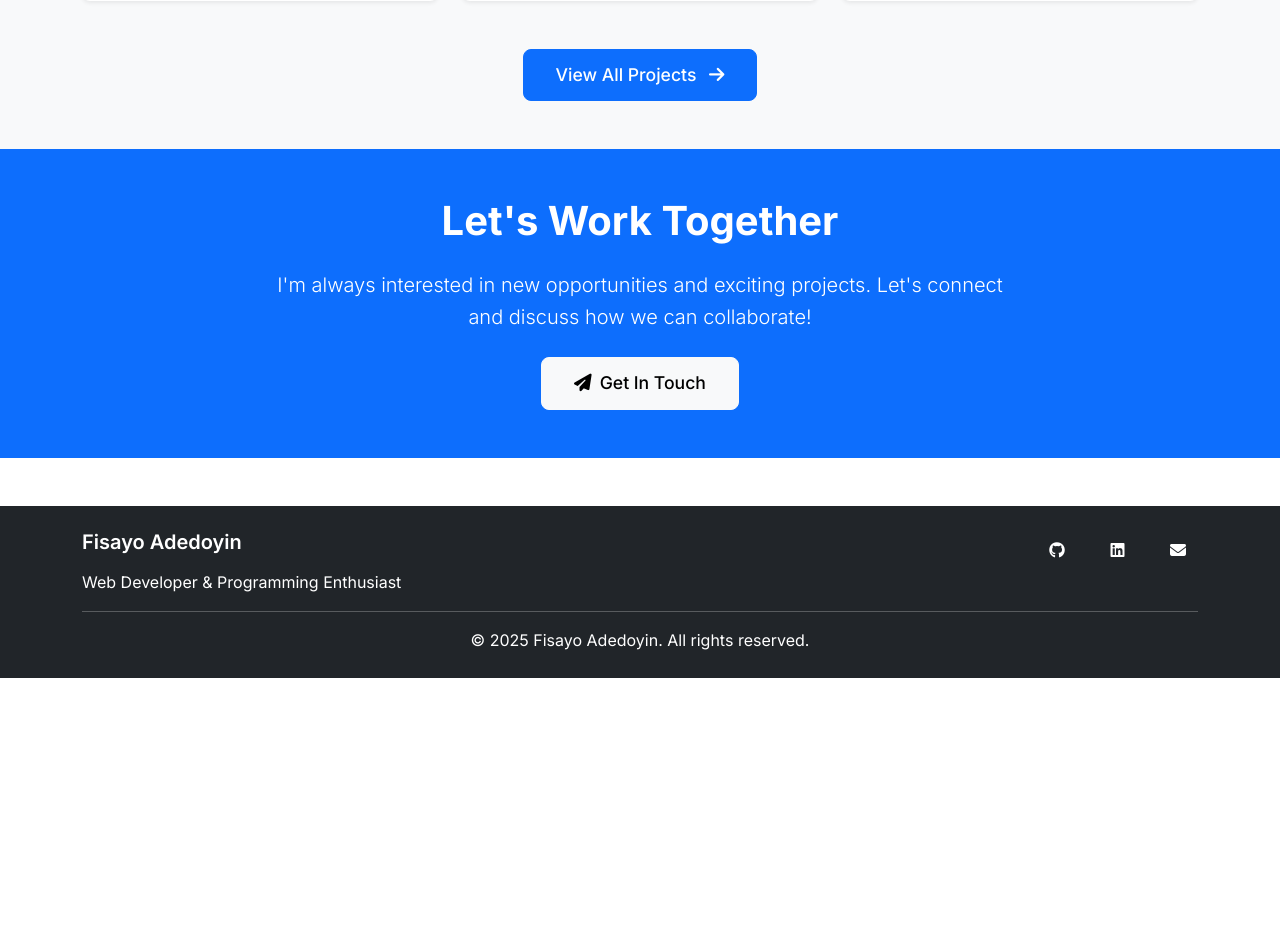
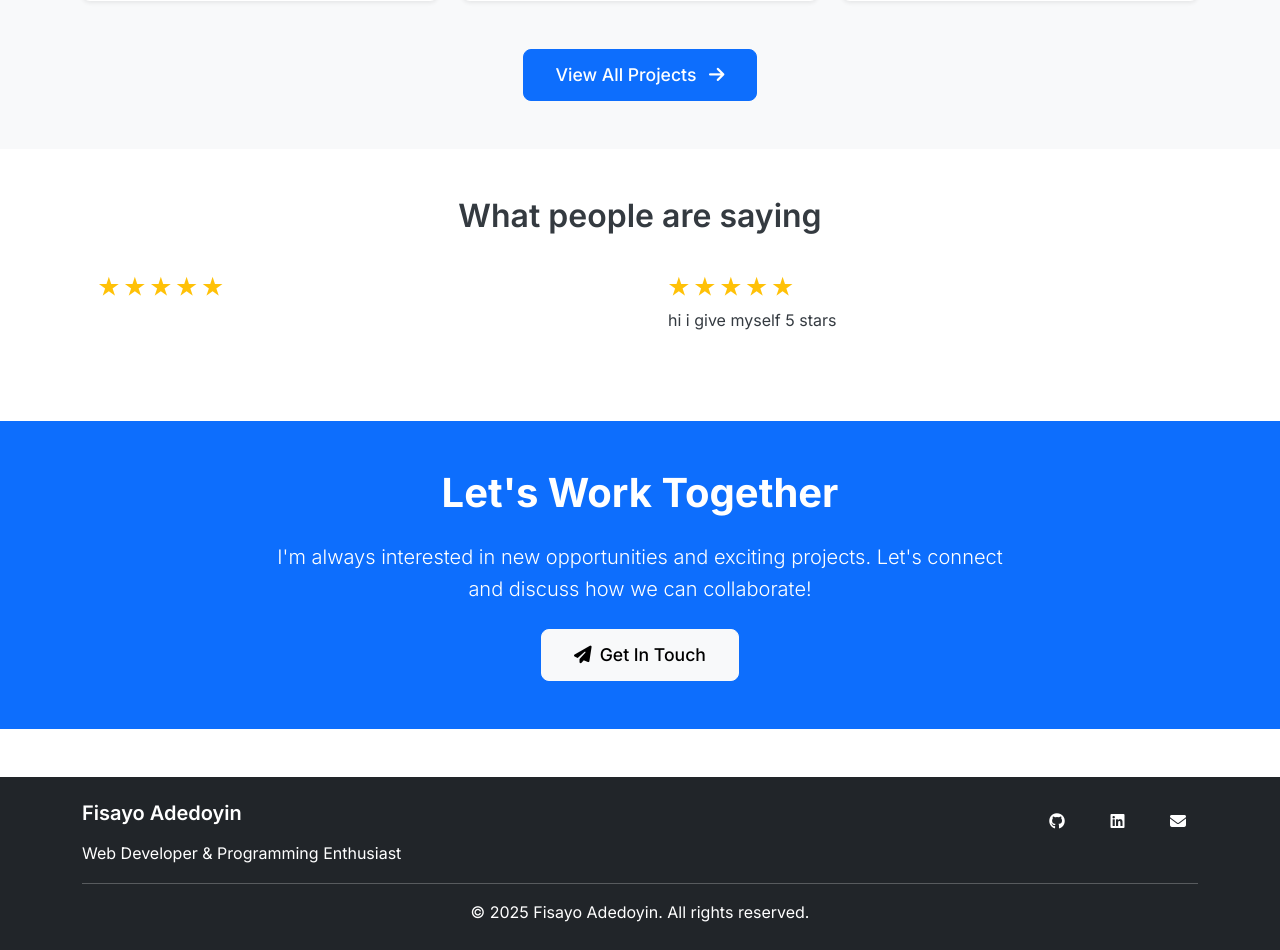
Before and after one commit to fisidinho25/my-portfolio, a Flask app: page / in a window 1280 px wide. Shown: the part 2512-3462 px from the top of the page. Before the commit the page ends 3190 px from the top, so only its background shows below. Run offline with Flask 3, Linux system fonts and the light colour scheme; data comes from the database, SQL or seed files in the repository; both versions use the stored data as it was after the commit.

Commit message:
add a ratings section

```diff
--- a/routes.py
+++ b/routes.py
@@ -2,12 +2,15 @@ from flask import render_template, request, flash, redirect, url_for
 from app import app, db
 from models import ContactSubmission
 from models import Todo
+from models import Rating
 from data.projects import PROJECTS, PERSONAL_INFO, SKILLS
 import logging
 @app.route('/')
 def index():
     featured_projects = PROJECTS[:6]
-    return render_template('index.html', featured_projects=featured_projects, personal_info=PERSONAL_INFO, skills=SKILLS)
+      # Query all ratings and order them by newest first (assuming 'id' is chronological)
+    all_ratings = Rating.query.order_by(Rating.id.desc()).all()
+    return render_template('index.html', featured_projects=featured_projects, personal_info=PERSONAL_INFO, skills=SKILLS, ratings=all_ratings)
 @app.route('/projects')
 def projects():
     return render_template('projects.html', projects=PROJECTS, personal_info=PERSONAL_INFO)
@@ -107,3 +110,26 @@ def internal_error(error):
     """Custom 500 error page"""
     db.session.rollback()
     return render_template('base.html', personal_info=PERSONAL_INFO), 500
+
+@app.route('/rate', methods=['POST'])
+def rate():
+    stars = int(request.form.get('stars', 0))
+    feedback = request.form.get('feedback', '')
+
+    if 1 <= stars <= 5:
+        rating = Rating(stars=stars, feedback=feedback)
+        db.session.add(rating)
+        db.session.commit()
+        flash("Thanks for your feedback!", "success")
+    else:
+        flash("Invalid rating.", "danger")
+
+    return redirect(url_for('index'))
+
+# Add this code block to your routes.py file
+
+@app.route('/ratings')
+def show_ratings():
+    """Displays all submitted ratings and feedback."""
+    all_ratings = Rating.query.all()
+    return render_template('ratings.html', ratings=all_ratings, personal_info=PERSONAL_INFO)
--- a/static/css/style.css
+++ b/static/css/style.css
@@ -317,6 +317,30 @@ h1, h2, h3, h4, h5, h6 {
     text-align: center;
 }
 
+/* Star Rating Styles */
+.star-rating {
+    direction: rtl; /* Right-to-left so stars fill leftwards */
+    display: inline-flex;
+    gap: 4px;
+}
+.star-rating input {
+    display: none; /* Hide the radio buttons */
+}
+.star-rating label {
+    font-size: 1.5rem;
+    color: #ddd;
+    cursor: pointer;
+    transition: color 0.2s ease-in-out;
+}
+.star-rating input:checked ~ label {
+    color: gold;
+}
+.star-rating label:hover,
+.star-rating label:hover ~ label {
+    color: gold;
+}
+
+
 /* Footer */
 footer {
     margin-top: auto;
--- a/templates/index.html
+++ b/templates/index.html
@@ -1,7 +1,8 @@
 {% extends "base.html" %}
 
+{% block title %}Portfolio{% endblock %}
+
 {% block content %}
-<!-- Hero Section -->
 <section class="hero-section bg-gradient-primary text-white">
     <div class="container">
         <div class="row align-items-center min-vh-100 py-5">
@@ -44,7 +45,6 @@
     </div>
 </section>
 
-<!-- About Section -->
 <section id="about" class="py-5">
     <div class="container">
         <div class="row">
@@ -58,7 +58,6 @@
             </div>
         </div>
 
-        <!-- Skills Section -->
         <div class="row">
             <div class="col-12">
                 <h3 class="text-center mb-4">Skills & Technologies</h3>
@@ -79,7 +78,6 @@
     </div>
 </section>
 
-<!-- Featured Projects Section -->
 <section class="py-5 bg-light">
     <div class="container">
         <div class="row">
@@ -121,7 +119,64 @@
     </div>
 </section>
 
-<!-- Call to Action Section -->
+{% if personal_info.show_rating_section %}
+<div class="container my-5">
+    <div class="card shadow-sm">
+        <div class="card-body">
+            <h5 class="card-title mb-3">Rate This Portfolio</h5>
+            <form method="POST" action="{{ url_for('rate') }}">
+                <div class="star-rating mb-3">
+                    {% for i in range(5, 0, -1) %}
+                        <input type="radio" name="stars" value="{{ i }}" id="star{{ i }}">
+                        <label for="star{{ i }}">&#9733;</label>
+                    {% endfor %}
+                </div>
+                <div class="mb-3">
+                    <textarea class="form-control" name="feedback" rows="3" placeholder="Your feedback (optional)"></textarea>
+                </div>
+                <button type="submit" class="btn btn-primary">
+                    <i class="fas fa-paper-plane me-1"></i> Submit Rating
+                </button>
+            </form>
+        </div>
+    </div>
+
+    {% if avg_rating %}
+        <p class="mt-3">
+            <strong>Average Rating:</strong>
+            <span class="badge bg-success">{{ avg_rating }}/5</span>
+        </p>
+    {% endif %}
+</div>
+{% endif %}
+
+<section class="container my-5">
+    <h2 class="text-center mb-4">What people are saying</h2>
+
+    {% if ratings %}
+    <div class="row">
+        {% for rating in ratings %}
+        <div class="col-md-6 mb-4">
+            <div class="card h-100">
+                <div class="card-body">
+                    <h5 class="card-title">
+                        <span class="text-warning">
+                            {% for _ in range(rating.stars) %}
+                                &#9733;
+                            {% endfor %}
+                        </span>
+                    </h5>
+                    <p class="card-text">{{ rating.feedback }}</p>
+                </div>
+            </div>
+        </div>
+        {% endfor %}
+    </div>
+    {% else %}
+    <p class="text-center">No ratings have been submitted yet.</p>
+    {% endif %}
+</section>
+
 <section class="py-5 bg-primary text-white">
     <div class="container">
         <div class="row">
```
Also changed, not shown: models.py (+7 -0 lines), instance/portfolio.db.
